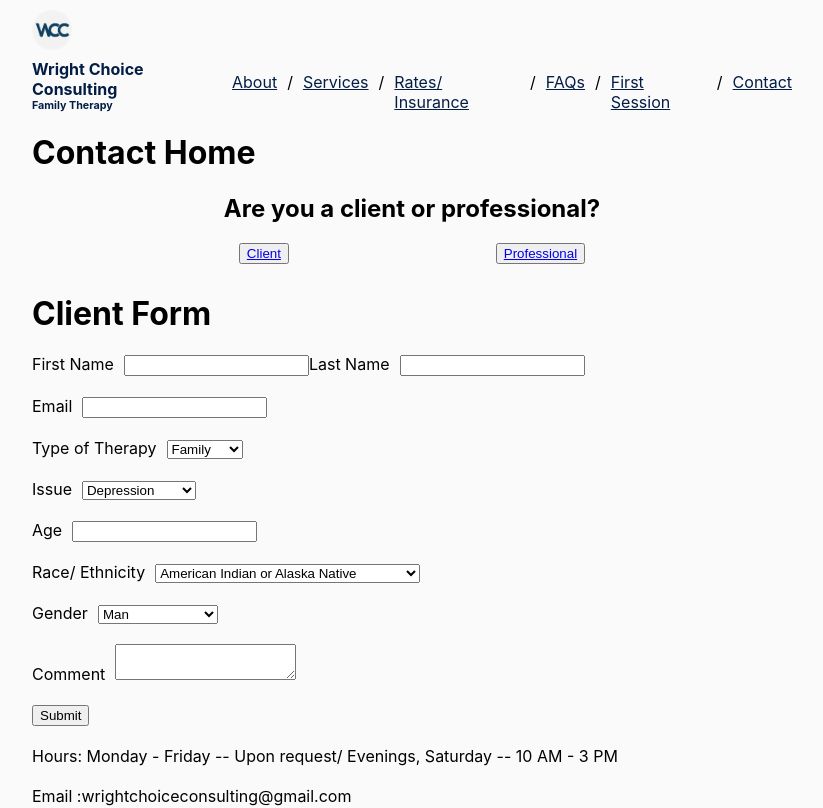
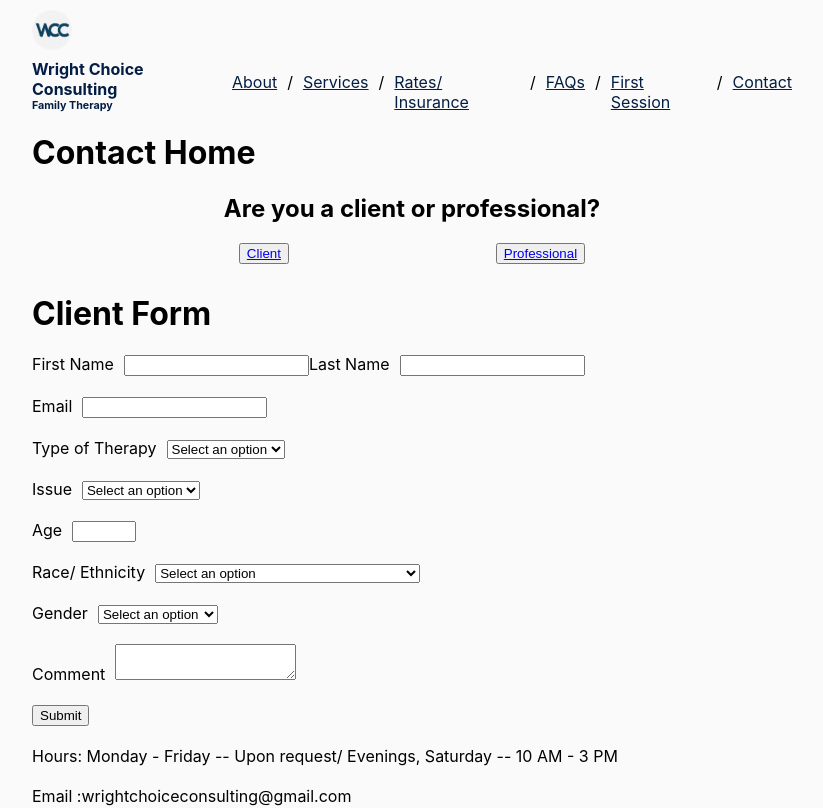
Before and after one commit to nianokia/wc-consulting, a React (Vite) app in the folder client/: page /contact/client in a window 1280 px wide. Shown: the top 808 px of the page, without its empty margins (18-841 px from the left). Built offline with nearby package versions, Linux system fonts and the light colour scheme; no server answers.

Commit message:
Integrate additional form validation to ClientForm for the select tags and age input.

```diff
--- a/client/src/components/ClientForm.jsx
+++ b/client/src/components/ClientForm.jsx
@@ -100,6 +100,7 @@ const ClientForm = () => {
 
         <label>Type of Therapy
           <select name="type" id="type" value={state.type || ""} onChange={handleChange} required>
+            <option value="" disabled hidden>Select an option</option>
             <option value="family">Family</option>
             <option value="couple">Couple</option>
             <option value="individual">Indivdual</option>
@@ -110,6 +111,7 @@ const ClientForm = () => {
 
         <label>Issue
           <select name="issue" id="issue" value={state.issue || ""} onChange={handleChange} required>
+            <option value="" disabled hidden>Select an option</option>
             <option value="depression">Depression</option>
             <option value="anxiety">Anxiety</option>
             <option value="life_challenges">Life Challenges</option>
@@ -120,12 +122,13 @@ const ClientForm = () => {
         <br /><br />
 
         <label>Age
-          <input type="number" name="age" value={state.age || ""} onChange={handleChange} required/>
+          <input type="number" min='14' max='100' name="age" value={state.age || ""} onChange={handleChange} required/>
         </label>
         <br /><br />
 
         <label>Race/ Ethnicity
           <select name="race" id="race" value={state.race || ""} onChange={handleChange} required>
+            <option value="" disabled hidden>Select an option</option>
             <option value="aian">American Indian or Alaska Native</option>
             <option value="asian">Asian</option>
             <option value="black">Black or African-American</option>
@@ -141,6 +144,7 @@ const ClientForm = () => {
 
         <label>Gender
           <select name="gender" id="gender" value={state.gender || ""} onChange={handleChange} required>
+            <option value="" disabled hidden>Select an option</option>
             <option value="man">Man</option>
             <option value="woman">Woman</option>
             <option value="non_binary">Non-binary</option>
```
